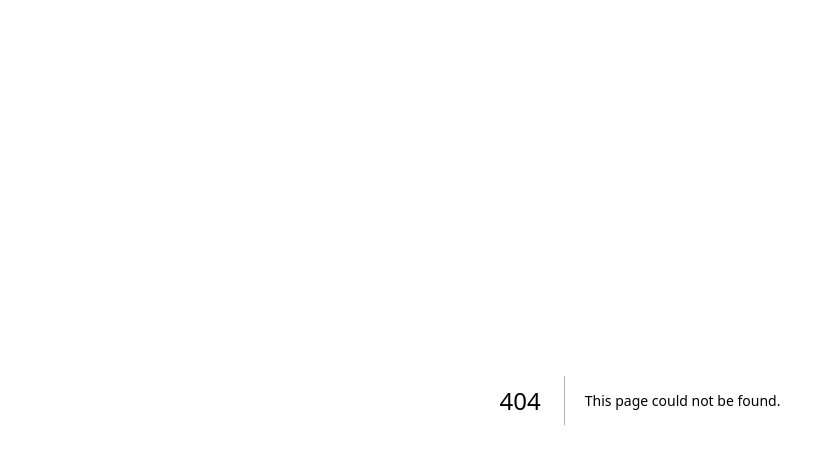
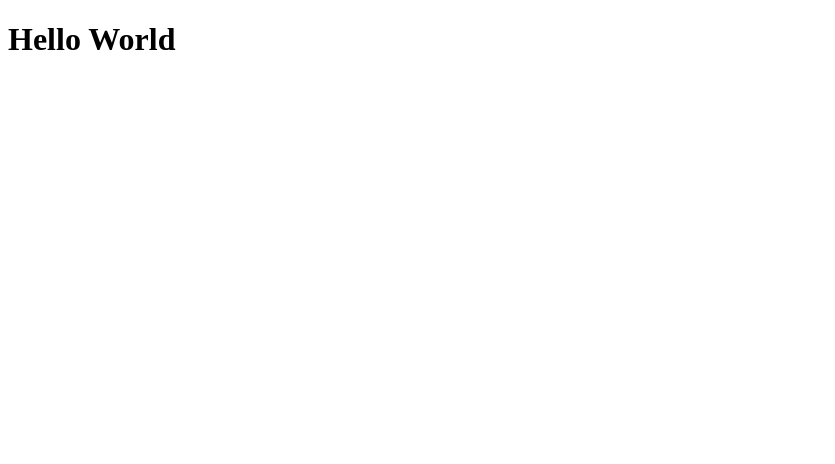
Before and after one commit to vikram-nayani-projects/fishermenfirst-platform, a Next.js app: page /hello in a window 1280 px wide. Before the commit this address had no page. Shown: the top 464 px of the page, without its empty margins (0-835 px from the left). Built offline with nearby package versions, Linux system fonts and the light colour scheme.

Commit message:
test: Add simple hello page for routing test

```diff
--- /dev/null
+++ b/pages/hello.js
@@ -0,0 +1,3 @@
+export default function Hello() {
+  return <h1>Hello World</h1>
+}
```
